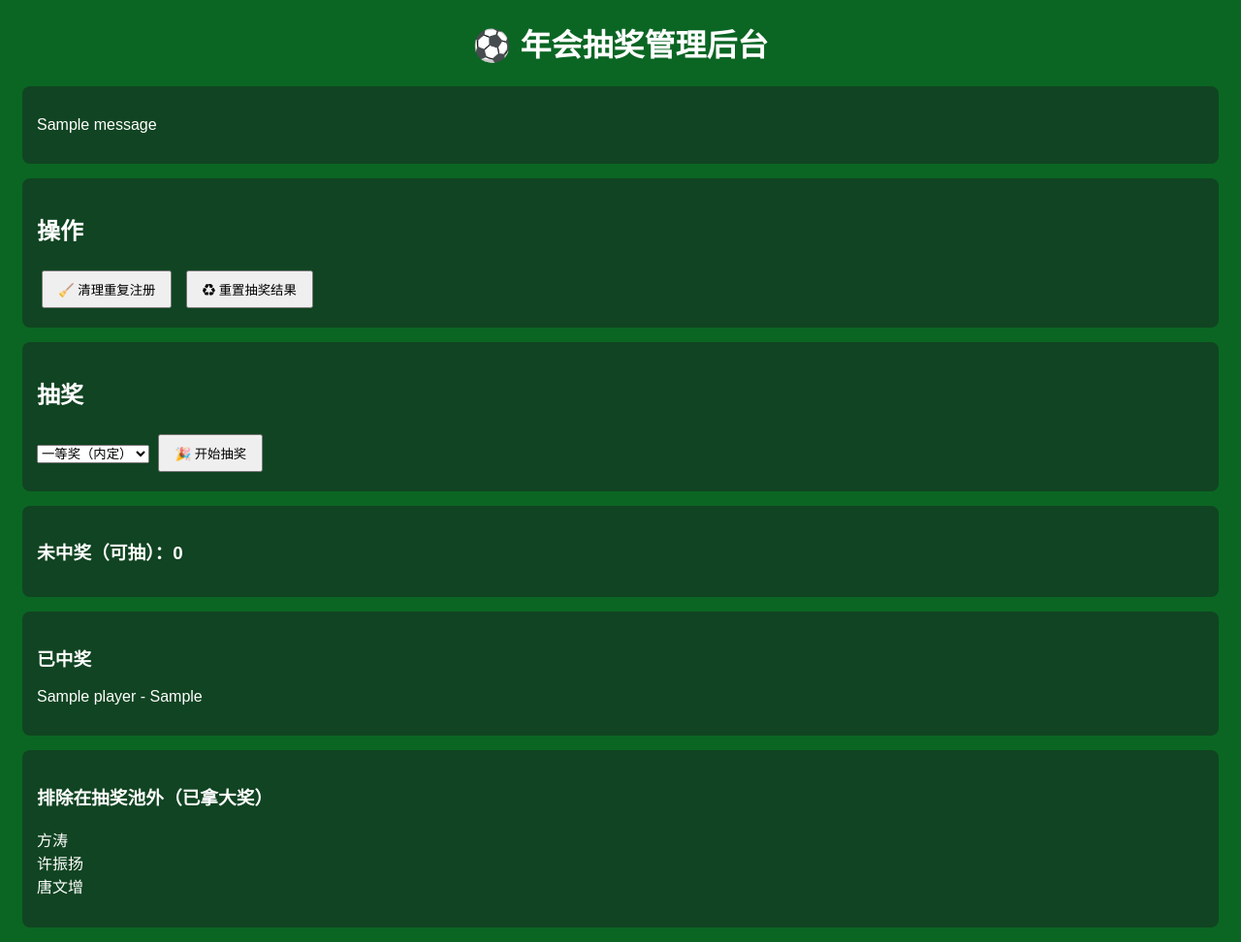
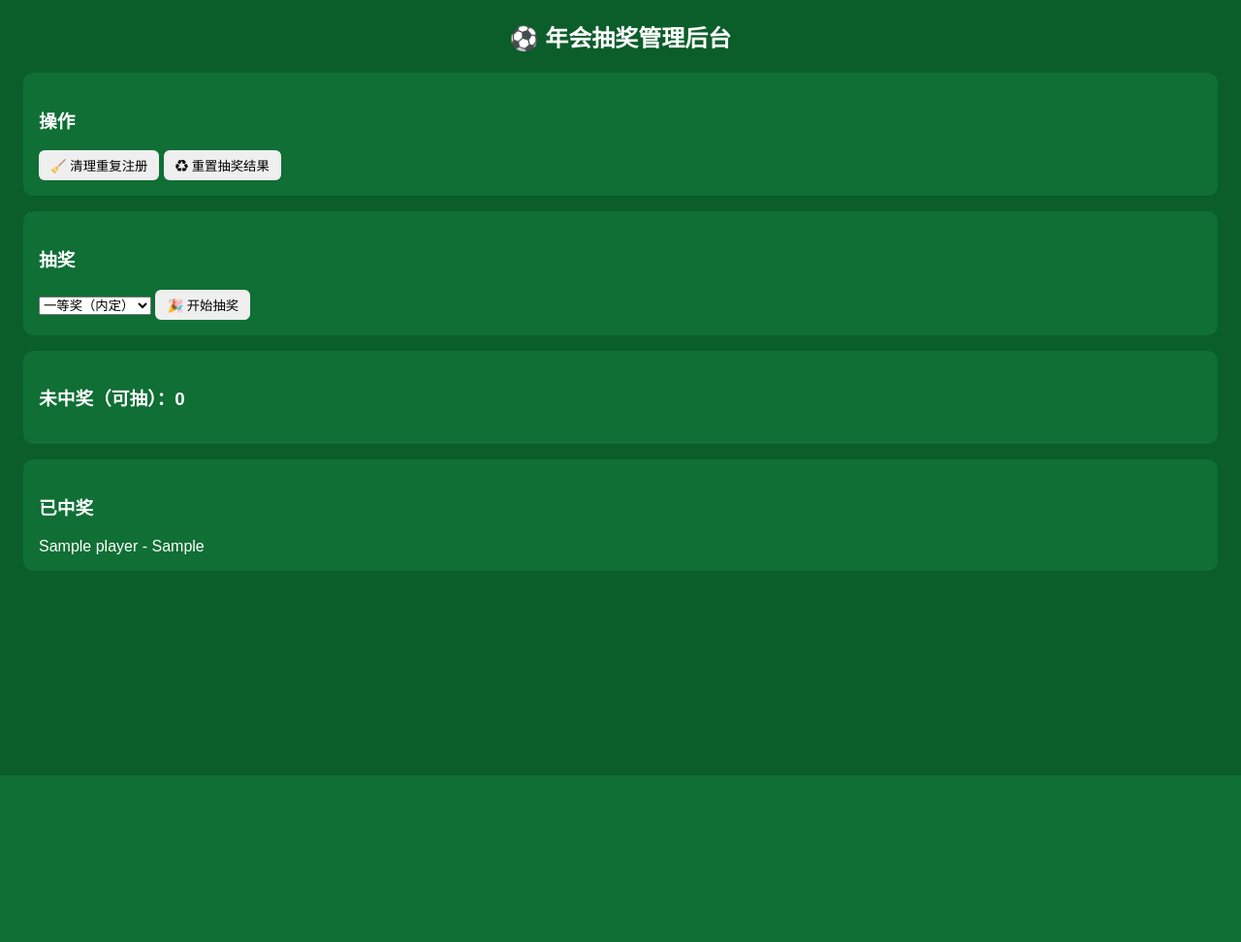
Before and after one commit to Hsyth/football_lottery, a Flask app: page /admin in a window 1280 px wide. Shown: the whole page at 97% size. After the commit the page ends 800 px from the top, so only its background shows below. Run offline with Flask 3, Linux system fonts and the light colour scheme; tables that the repository leaves empty hold one stand-in row (values such as "Sample post"); one stand-in notice (Sample message) is shown.

Commit message:
switch to admin-dedupe lottery logic

```diff
--- a/app.py
+++ b/app.py
@@ -1,82 +1,110 @@
-from flask import Flask, render_template, request, redirect, url_for, flash
+from flask import Flask, render_template, request, redirect, url_for, jsonify
 import sqlite3
 import random
+import os
 
 app = Flask(__name__)
-app.secret_key = "fc_lottery_secret"
 
 DB_PATH = "players.db"
 
-# =====================
-# 配置区（只改这里）
-# =====================
+# ======== 配置区（只改这里） ========
 
-# 已经拿过“第一大奖”的人（永远不进抽奖池）
+# 已获得大奖，永久排除（不显示、不参与抽奖）
 EXCLUDED_PLAYERS = {
     "方涛",
     "许振扬",
     "唐文增"
 }
 
-# 一等奖内定
+# 一等奖内定（必须在注册名单中）
 PRESET_FIRST_PRIZE = "张宇健"
 
-# =====================
-# 数据库
-# =====================
+# 奖项顺序
+PRIZES = ["一等奖", "二等奖", "三等奖"]
+
+# ===================================
+
 
 def get_db():
-    return sqlite3.connect(DB_PATH)
+    conn = sqlite3.connect(DB_PATH)
+    conn.row_factory = sqlite3.Row
+    return conn
+
 
 def init_db():
     conn = get_db()
     c = conn.cursor()
     c.execute("""
-    CREATE TABLE IF NOT EXISTS players (
-        id INTEGER PRIMARY KEY AUTOINCREMENT,
-        name TEXT,
-        prize TEXT
-    )
+        CREATE TABLE IF NOT EXISTS players (
+            id INTEGER PRIMARY KEY AUTOINCREMENT,
+            name TEXT NOT NULL,
+            prize TEXT
+        )
     """)
     conn.commit()
     conn.close()
 
+
 init_db()
 
-# =====================
-# 注册页
-# =====================
+
+# ============ 注册页 ============
 
 @app.route("/", methods=["GET", "POST"])
 def register():
+    message = ""
+    if request.method == "POST":
+        name = request.form.get("name", "").strip()
+        if not name:
+            message = "请输入姓名"
+        else:
+            conn = get_db()
+            c = conn.cursor()
+            c.execute("SELECT COUNT(*) FROM players WHERE name = ?", (name,))
+            exists = c.fetchone()[0]
+            if exists:
+                message = "该姓名已注册"
+            else:
+                c.execute("INSERT INTO players (name) VALUES (?)", (name,))
+                conn.commit()
+                message = "注册成功"
+            conn.close()
+
+    return render_template("register.html", message=message)
+
+
+# ============ 管理页 ============
+
+@app.route("/admin")
+def admin():
     conn = get_db()
     c = conn.cursor()
 
-    if request.method == "POST":
-        name = request.form.get("name", "").strip()
-        if not name:
-            flash("名字不能为空")
-        else:
-            c.execute("INSERT INTO players (name) VALUES (?)", (name,))
-            conn.commit()
-            flash("注册成功")
+    c.execute("SELECT * FROM players WHERE prize IS NULL")
+    all_available = [row["name"] for row in c.fetchall()]
 
-        return redirect(url_for("register"))
+    # 抽奖池：去重 + 排除大奖获得者
+    available_players = sorted(set(all_available) - EXCLUDED_PLAYERS)
 
-    c.execute("SELECT name FROM players")
-    players = [row[0] for row in c.fetchall()]
+    c.execute("SELECT name, prize FROM players WHERE prize IS NOT NULL")
+    winners = c.fetchall()
+
     conn.close()
 
-    return render_template("register.html", players=players)
+    return render_template(
+        "admin.html",
+        available_players=available_players,
+        winners=winners
+    )
 
-# =====================
-# 后台工具函数
-# =====================
 
-def deduplicate_players():
-    """按名字去重，只保留最早一条"""
+# ============ 清理重复注册 ============
+
+@app.route("/clean_duplicates", methods=["POST"])
+def clean_duplicates():
     conn = get_db()
     c = conn.cursor()
+
     c.execute("""
         DELETE FROM players
         WHERE id NOT IN (
@@ -88,89 +116,59 @@ def deduplicate_players():
     conn.commit()
     conn.close()
 
-def get_draw_pool():
-    """构建真实抽奖池"""
+    return redirect(url_for("admin"))
+
+
+# ============ 重置抽奖 ============
+
+@app.route("/reset_lottery", methods=["POST"])
+def reset_lottery():
     conn = get_db()
     c = conn.cursor()
-    c.execute("SELECT name FROM players WHERE prize IS NULL")
-    names = [row[0] for row in c.fetchall()]
+    c.execute("UPDATE players SET prize = NULL")
+    conn.commit()
     conn.close()
+    return redirect(url_for("admin"))
 
-    pool = []
-    for n in names:
-        if n not in EXCLUDED_PLAYERS:
-            pool.append(n)
-    return pool
 
-# =====================
-# 管理 / 抽奖页
-# =====================
+# ============ 抽奖 ============
 
-@app.route("/admin", methods=["GET", "POST"])
-def admin():
+@app.route("/draw", methods=["POST"])
+def draw():
+    prize = request.form.get("prize")
+
     conn = get_db()
     c = conn.cursor()
 
-    if request.method == "POST":
-        action = request.form.get("action")
+    # 一等奖内定
+    if prize == "一等奖":
+        c.execute(
+            "UPDATE players SET prize = ? WHERE name = ? AND prize IS NULL",
+            (prize, PRESET_FIRST_PRIZE)
+        )
+        conn.commit()
+        conn.close()
+        return redirect(url_for("admin"))
 
-        # ① 去重
-        if action == "dedupe":
-            deduplicate_players()
-            flash("已按名字清理重复注册")
-            return redirect(url_for("admin"))
+    # 普通抽奖
+    c.execute("SELECT name FROM players WHERE prize IS NULL")
+    candidates = {row["name"] for row in c.fetchall()}
+    candidates -= EXCLUDED_PLAYERS
 
-        # ② 抽奖
-        if action == "draw":
-            prize = request.form.get("prize")
+    if not candidates:
+        conn.close()
+        return redirect(url_for("admin"))
 
-            # 一等奖内定
-            if prize == "一等奖":
-                c.execute(
-                    "UPDATE players SET prize=? WHERE name=?",
-                    (prize, PRESET_FIRST_PRIZE)
-                )
-                conn.commit()
-                flash(f"一等奖：{PRESET_FIRST_PRIZE}")
-                return redirect(url_for("admin"))
-
-            pool = get_draw_pool()
-            if not pool:
-                flash("没有可抽奖的人")
-                return redirect(url_for("admin"))
-
-            winner = random.choice(pool)
-            c.execute(
-                "UPDATE players SET prize=? WHERE name=?",
-                (prize, winner)
-            )
-            conn.commit()
-            flash(f"{prize}：{winner}")
-            return redirect(url_for("admin"))
-
-        # ③ 重置抽奖
-        if action == "reset":
-            c.execute("UPDATE players SET prize=NULL")
-            conn.commit()
-            flash("已重置抽奖结果（不清注册）")
-            return redirect(url_for("admin"))
-
-    # 页面数据
-    c.execute("SELECT name, prize FROM players")
-    rows = c.fetchall()
+    winner = random.choice(list(candidates))
+    c.execute(
+        "UPDATE players SET prize = ? WHERE name = ?",
+        (prize, winner)
+    )
+    conn.commit()
     conn.close()
 
-    all_players = [r[0] for r in rows]
-    winners = [(r[0], r[1]) for r in rows if r[1]]
-    unawarded = [r[0] for r in rows if not r[1] and r[0] not in EXCLUDED_PLAYERS]
+    return redirect(url_for("admin"))
 
-    return render_template(
-        "admin.html",
-        all_players=all_players,
-        winners=winners,
-        unawarded=unawarded,
-        excluded=EXCLUDED_PLAYERS
-    )
 
 if __name__ == "__main__":
     app.run(debug=True)
--- a/templates/admin.html
+++ b/templates/admin.html
@@ -2,74 +2,65 @@
 <html lang="zh">
 <head>
     <meta charset="UTF-8">
-    <title>抽奖管理后台</title>
+    <title>⚽ 年会抽奖管理后台</title>
     <style>
-        body { font-family: Arial; background:#0b6623; color:#fff; }
-        h1 { text-align:center; }
-        .box { background:#114422; padding:15px; margin:15px; border-radius:8px; }
-        button { padding:8px 15px; margin:5px; }
-        ul { list-style:none; padding:0; }
+        body {
+            background: #0b5d2a;
+            color: #fff;
+            font-family: "PingFang SC", sans-serif;
+        }
+        .card {
+            background: #0f6f35;
+            padding: 16px;
+            margin: 16px;
+            border-radius: 10px;
+        }
+        button {
+            padding: 6px 12px;
+            border-radius: 6px;
+            border: none;
+            cursor: pointer;
+        }
     </style>
 </head>
 <body>
 
-<h1>⚽ 年会抽奖管理后台</h1>
+<h2 style="text-align:center">⚽ 年会抽奖管理后台</h2>
 
-{% with messages = get_flashed_messages() %}
-  {% if messages %}
-    <div class="box">
-      {% for msg in messages %}
-        <p>{{ msg }}</p >
-      {% endfor %}
-    </div>
-  {% endif %}
-{% endwith %}
-
-<div class="box">
-    <h2>操作</h2>
-    <form method="post">
-        <button name="action" value="dedupe">🧹 清理重复注册</button>
-        <button name="action" value="reset">♻ 重置抽奖结果</button>
+<div class="card">
+    <h3>操作</h3>
+    <form action="/clean_duplicates" method="post" style="display:inline">
+        <button>🧹 清理重复注册</button>
+    </form>
+    <form action="/reset_lottery" method="post" style="display:inline">
+        <button>♻ 重置抽奖结果</button>
     </form>
 </div>
 
-<div class="box">
-    <h2>抽奖</h2>
-    <form method="post">
+<div class="card">
+    <h3>抽奖</h3>
+    <form action="/draw" method="post">
         <select name="prize">
             <option value="一等奖">一等奖（内定）</option>
             <option value="二等奖">二等奖</option>
             <option value="三等奖">三等奖</option>
         </select>
-        <button name="action" value="draw">🎉 开始抽奖</button>
+        <button>🎉 开始抽奖</button>
     </form>
 </div>
 
-<div class="box">
-    <h3>未中奖（可抽）：{{ unawarded|length }}</h3>
-    <ul>
-        {% for p in unawarded %}
-            <li>{{ p }}</li>
-        {% endfor %}
-    </ul>
+<div class="card">
+    <h3>未中奖（可抽）：{{ available_players|length }}</h3>
+    {% for p in available_players %}
+        <div>{{ p }}</div>
+    {% endfor %}
 </div>
 
-<div class="box">
+<div class="card">
     <h3>已中奖</h3>
-    <ul>
-        {% for w, prize in winners %}
-            <li>{{ w }} - {{ prize }}</li>
-        {% endfor %}
-    </ul>
-</div>
-
-<div class="box">
-    <h3>排除在抽奖池外（已拿大奖）</h3>
-    <ul>
-        {% for e in excluded %}
-            <li>{{ e }}</li>
-        {% endfor %}
-    </ul>
+    {% for w in winners %}
+        <div>{{ w["name"] }} - {{ w["prize"] }}</div>
+    {% endfor %}
 </div>
 
 </body>
```
Also changed, not shown: players.db (added).
